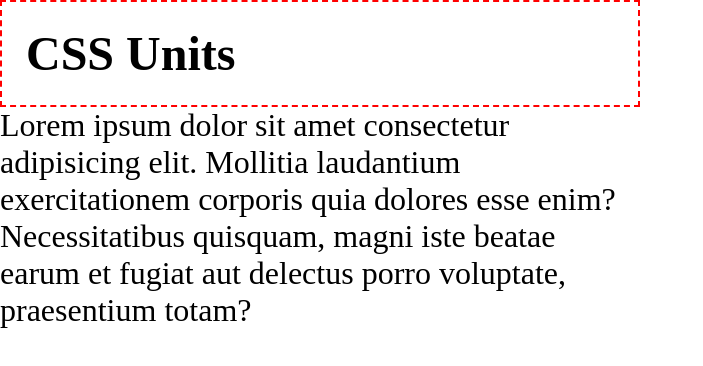
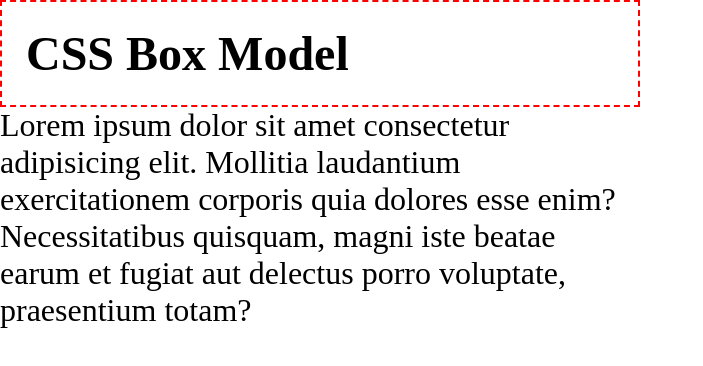
Before and after one commit to gitdagray/css_course, a plain HTML site: page 05_lesson_starter/index.html in a window 1280 px wide. Shown: the whole page, without its empty margins (0-703 px from the left). Drawn offline with Linux system fonts and the light colour scheme.

Commit message:
update correct h1 compare on videos

```diff
--- a/05_lesson_starter/index.html
+++ b/05_lesson_starter/index.html
@@ -11,7 +11,7 @@
 
 <body>
     <header>
-        <h1>CSS Units</h1>
+        <h1>CSS Box Model</h1>
     </header>
     <main>
         <p>Lorem ipsum dolor sit amet consectetur adipisicing elit. Mollitia laudantium exercitationem corporis quia
```
